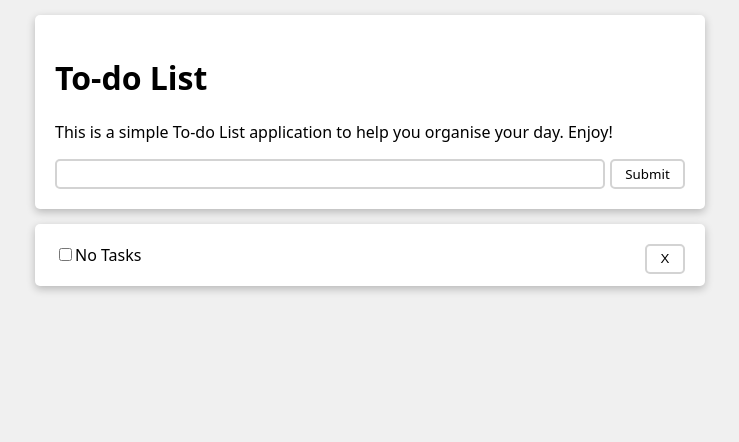
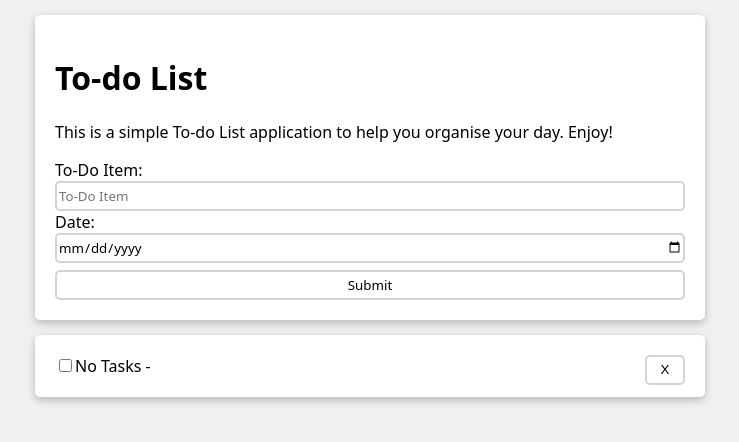
Before and after one commit to stcoder10/vue-todo-list, a Vue app: page / in a window 1280 px wide. Shown: the top 442 px of the page, without its empty margins (270-1009 px from the left). Built offline with nearby package versions, Linux system fonts and the light colour scheme.

Commit message:
fixed form and added date functionality

```diff
--- a/src/App.vue
+++ b/src/App.vue
@@ -4,13 +4,24 @@
       <h1>To-do List</h1>
       <p>This is a simple To-do List application to help you organise your day. Enjoy! </p>
       <form @submit.prevent="addItem">
-        <input class="rounded-corners height-30" type="text" v-model="newTodo">
-        <input class="white-bg button height-30" type="submit" value="Submit">
+        <div class="form-div">
+          <label for="todo" class="block" >To-Do Item: </label>
+          <input class="rounded-corners height-30 block" type="text" id="todo" placeholder="To-Do Item" v-model="newTodo">
+        </div>
+        <div class="form-div">
+          <label for="date" class="block">Date: </label>
+          <input class="height-30 rounded-corners block" type="date" id="date" v-model="newDate"><br>
+        </div>
+        <div class="form-div">
+          <input class="white-bg button height-30 block" type="submit" value="Submit">
+        </div>
       </form>
     </div>
+
     <ul v-if="hasTodos">
       <li class="shadow rounded-corners padding-20 block margin-15 white-bg" v-for="todo in todos">
-        <input type="checkbox" v-model="todo.done" :id="todo.id"><label :for="todo.id">{{ todo.text }}</label>
+        <input type="checkbox" v-model="todo.done" :id="todo.id"><label :for="todo.id">{{ todo.text }} - {{ todo.date
+        }}</label>
         <button class="button delete-button padding-5 white-bg" @click="deleteItem(todo)" :key="todo.id">X</button>
       </li>
     </ul>
@@ -31,6 +42,8 @@ export default {
   data() {
     return {
       newTodo: "",
+      newDate: "No Date",
+      dateToUse: "",
       todos: [],
       hasTodos: true,
       uName: "",
@@ -40,14 +53,21 @@ export default {
   },
   methods: {
     addItem() {
+      if (this.newDate === "") {
+        this.dateToUse = "No Date"
+      }
+      else {
+        this.dateToUse = this.newDate
+      }
       this.id++
       if (this.todos[0] === this.sampleTodo) {
-        this.todos[0] = { id: this.id, text: this.newTodo, done: false }
+        this.todos[0] = { id: this.id, text: this.newTodo, date: this.dateToUse, done: false }
       }
       else {
-        this.todos.push({ id: this.id, text: this.newTodo, done: false })
+        this.todos.push({ id: this.id, text: this.newTodo, date: this.dateToUse, done: false })
       }
       this.newTodo = ""
+      this.newDate = "No Date"
       this.hasTodos = true
     },
     deleteItem(todo) {
@@ -118,8 +138,16 @@ body {
   margin: 15px;
 }
 
+.date {
+  float: right;
+}
+
+.form-div {
+  display: block;
+  margin-top: 15px;
+}
+
 .button {
-  float: right;
   border-radius: 5px;
   height: 30px;
   border-color: lightgrey;
@@ -129,7 +157,9 @@ body {
 
 .delete-button {
   width: 40px;
+  float: right;
 }
+
 
 .button:hover {
   background-color: lightgray;
@@ -157,14 +187,10 @@ ul {
 input {
   font-family: system-ui, -apple-system, BlinkMacSystemFont, 'Segoe UI', Roboto, Oxygen, Ubuntu, Cantarell, 'Open Sans', 'Helvetica Neue', sans-serif;
 }
-input[type="submit"] {
-  width: 75px;
+
+input[type="submit"], input[type="text"], input[type="date"] {
+  width: 100%;
   float: right;
-}
-
-input[type="text"] {
-  width: calc(100% - 80px);
-  float: left;
   border-style: solid;
   border: 2px solid lightgrey;
 }
```
